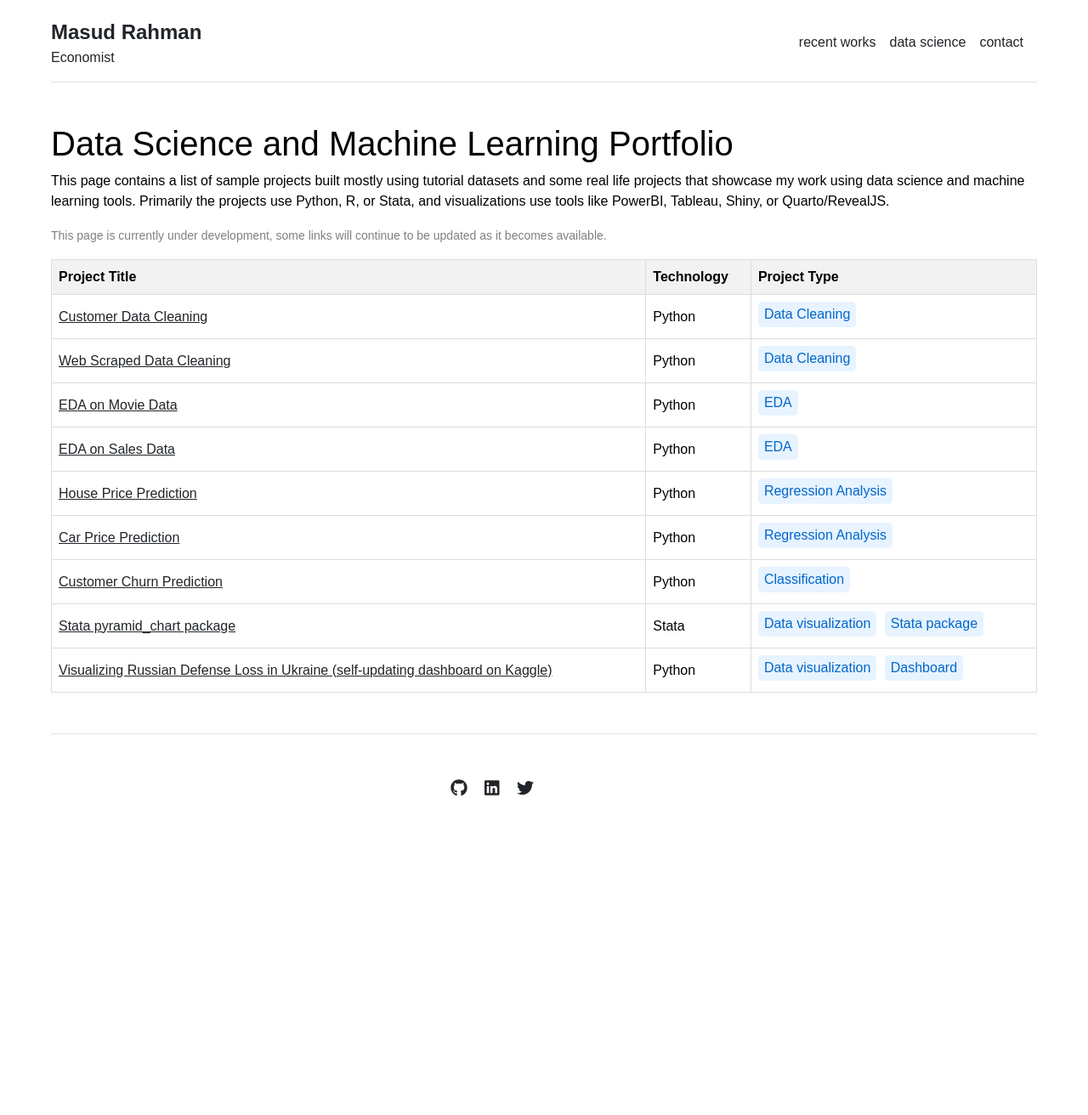
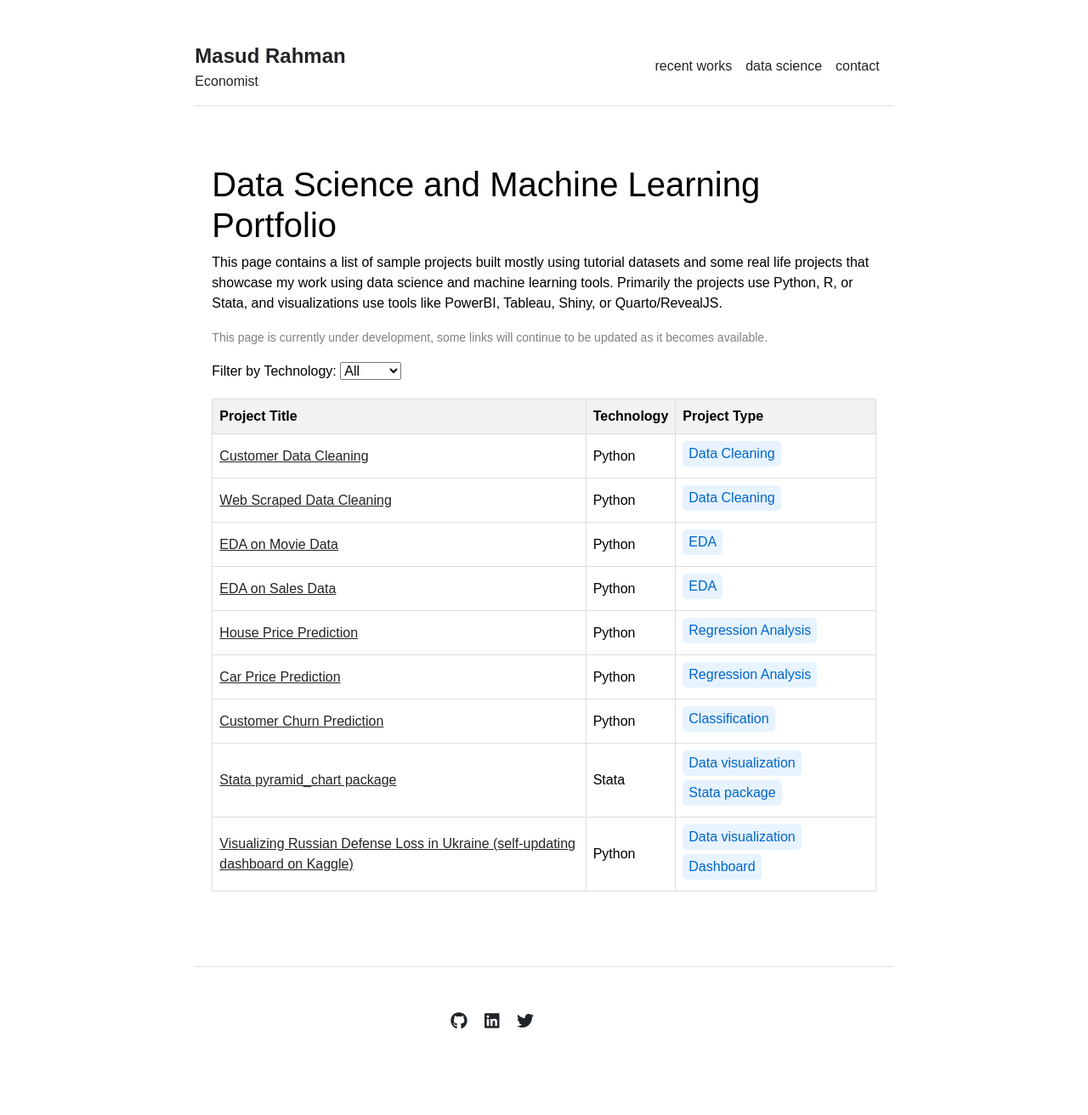
Before and after one commit to masud90/masud90.github.io, a Jekyll site: the page built from datascience.md, in a window 1280 px wide. Shown: the whole page at 85% size. Built offline with Jekyll 4.4.1, drawn with Linux system fonts in a browser that asks for light colours; before the commit the page ends 1010 px from its top, so only the background shows below that.

Commit message:
add project filter

```diff
--- a/_layouts/datascience.html
+++ b/_layouts/datascience.html
@@ -4,10 +4,17 @@
   {% include head.html %}
   <link rel="stylesheet" href="{{ '/assets/css/style.css' | relative_url }}">
   <link rel="stylesheet" href="https://cdnjs.cloudflare.com/ajax/libs/font-awesome/5.15.4/css/all.min.css">
+  <style>
+    /* Optional: some basic styling for the dropdown */
+    .filter-container {
+      margin-bottom: 20px;
+    }
+  </style>
 </head>
 <body>
+  <div class="col-lg-8 mx-auto p-3 py-md-5">
+    {% include header.html %}
     <div class="container">
-    {% include header.html %}
       <h1>{{ page.title }}</h1>
       <p>
         This page contains a list of sample projects built mostly using tutorial datasets and some real life projects that showcase my work using data science and machine learning tools. Primarily the projects use Python, R, or Stata, and visualizations use tools like PowerBI, Tableau, Shiny, or Quarto/RevealJS.
@@ -15,7 +22,20 @@
     <p style="color:#808080;"><small>
         This page is currently under development, some links will continue to be updated as it becomes available.
     </small></p>
-    <table>
+
+      <!-- Filter Dropdown -->
+      <div class="filter-container">
+        <label for="technologyFilter">Filter by Technology:</label>
+        <select id="technologyFilter" onchange="filterTable()">
+          <option value="all">All</option>
+          {% assign technologies = site.data.projects | map: 'Technology' | uniq %}
+          {% for tech in technologies %}
+            <option value="{{ tech }}">{{ tech }}</option>
+          {% endfor %}
+        </select>
+      </div>
+
+      <table id="projectsTable">
         <thead>
           <tr>
             <th>Project Title</th>
@@ -29,7 +49,28 @@
           {% endfor %}
         </tbody>
       </table>
+    </div>
     {% include footer.html %}
   </div>
+
+  <script>
+    function filterTable() {
+      var filter = document.getElementById('technologyFilter').value;
+      var table = document.getElementById('projectsTable');
+      var tr = table.getElementsByTagName('tr');
+
+      for (var i = 1; i < tr.length; i++) { // Start from 1 to skip the header row
+        var td = tr[i].getElementsByTagName('td')[1]; // Technology column
+        if (td) {
+          var tech = td.textContent || td.innerText;
+          if (filter === 'all' || tech === filter) {
+            tr[i].style.display = '';
+          } else {
+            tr[i].style.display = 'none';
+          }
+        }
+      }
+    }
+  </script>
 </body>
 </html>
```
Lines whose indentation alone changed are shown as unchanged.
